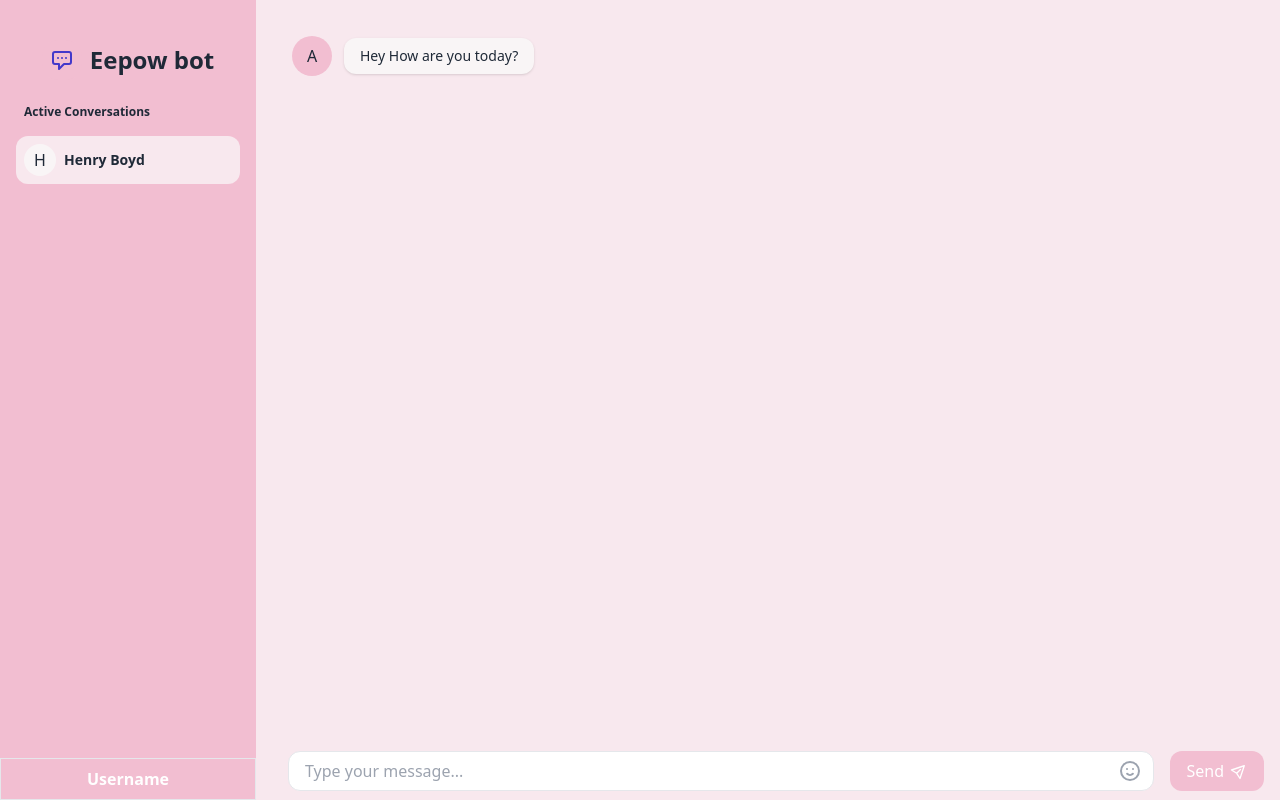
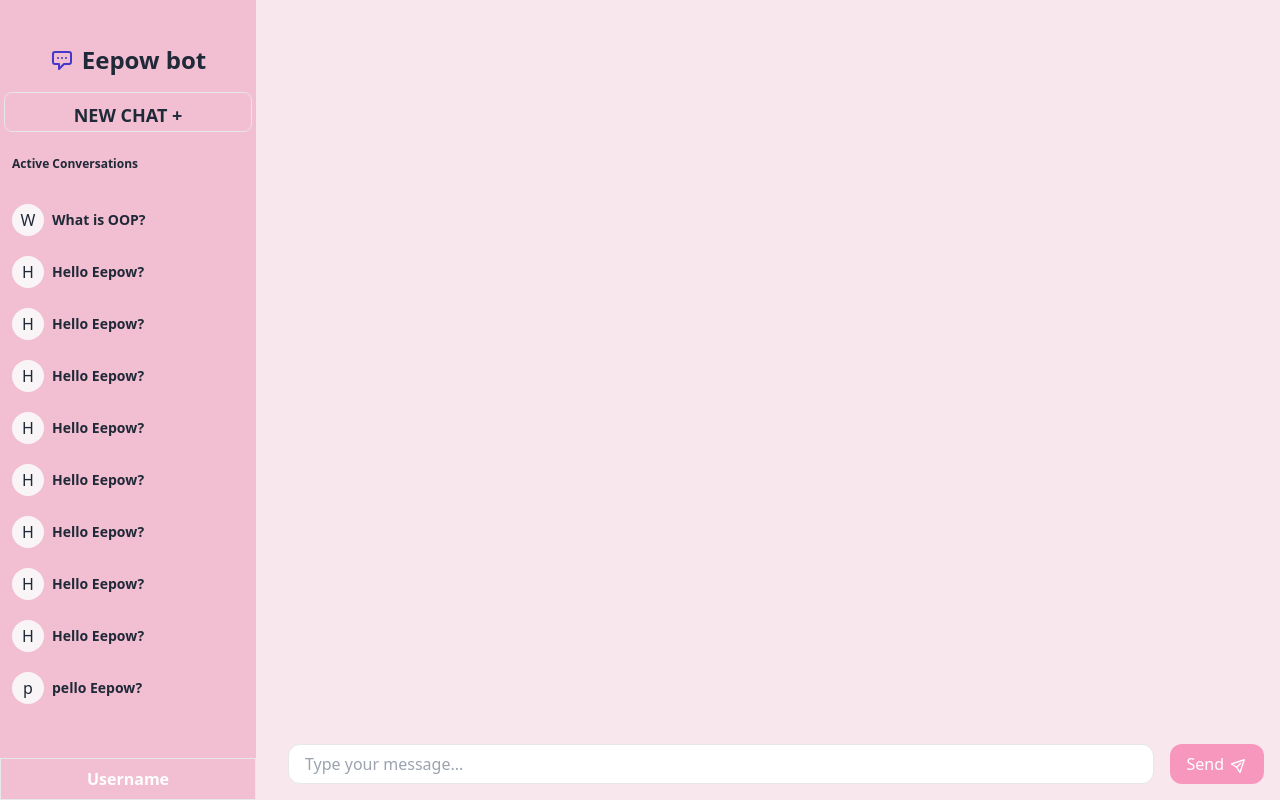
Before and after one commit to Chirox03/chat-bot-eepow, a React (Create React App) app in the folder front-end/: page /Chat in a window 1280 px wide. Built offline with nearby package versions, Linux system fonts and the light colour scheme.

Commit message:
add some button and modify the UI Q _ Q

```diff
--- a/front-end/src/components/ChatPage/ChatInput.js
+++ b/front-end/src/components/ChatPage/ChatInput.js
@@ -3,36 +3,21 @@ import React from "react";
 
 const ChatInput = () => {
   return (
-    <div className="ChatInput">
+    <div className="ChatInput pb-4">
       <div>
       </div>
       <div className="flex-grow ml-4">
         <div className="relative w-full">
           <input
             type="text"
-            className="flex w-full border rounded-xl focus:outline-none focus:border-indigo-300 pl-4 h-10"
+            className="flex w-full border rounded-xl focus:outline-none focus:border-darker focus:ring-dark pl-4 h-10"
             placeholder="Type your message..."
+            required
           />
-          <button className="absolute flex items-center justify-center h-full w-12 right-0 top-0 text-gray-400 hover:text-gray-600">
-            <svg
-              className="w-6 h-6"
-              fill="none"
-              stroke="currentColor"
-              viewBox="0 0 24 24"
-              xmlns="http://www.w3.org/2000/svg"
-            >
-              <path
-                strokeLinecap="round"
-                strokeLinejoin="round"
-                strokeWidth="2"
-                d="M14.828 14.828a4 4 0 01-5.656 0M9 10h.01M15 10h.01M21 12a9 9 0 11-18 0 9 9 0 0118 0z"
-              ></path>
-            </svg>
-          </button>
         </div>
       </div>
       <div className="ml-4">
-        <button className="flex items-center justify-center bg-dark hover:bg-dark rounded-xl text-white px-4 py-2 flex-shrink-0">
+        <button className="flex items-center justify-center bg-darker/70 hover:bg-darker/60 rounded-xl text-white px-4 py-2 flex-shrink-0">
           <span>Send</span>
           <span className="ml-2">
             <svg
--- a/front-end/src/components/ChatPage/ChatPage.js
+++ b/front-end/src/components/ChatPage/ChatPage.js
@@ -1,14 +1,143 @@
-import React from "react";
-import Conversation from "./Conversation";
+import React, { useState } from "react";
+import Conversation from "./Conversation/Conversation";
 import ChatInput from "./ChatInput";
 import Sidebar from "./SideBar/SideBar.js";
+
 const ChatPage = () => {
+  const [activeConversation, setActiveConversation] = useState(0);
+  const conversations = [
+    {
+      id: 0,
+      name: "What is OOP?",
+      data: [
+        { sender: "Eepow", messages: "Hello J" },
+        { sender: "Eepow", messages: "Hello J" },
+        { sender: "J", messages: "Hello Pikcachu" },
+        { sender: "Eepow", messages: "Hello J" },
+        { sender: "Eepow", messages: "Hello J" },
+        { sender: "J", messages: "Hello Pikcachu" },
+        { sender: "Eepow", messages: "Hello J" },
+        { sender: "Eepow", messages: "Hello J" },
+        { sender: "J", messages: "Hello Pikcachu" },
+      ],
+    },
+    {
+      id: 1,
+      name: "Hello Eepow?",
+      data: [
+        { sender: "Eepow", messages: "Hello J" },
+        { sender: "J", messages: "Hello Pikcachu" },
+        { sender: "Eepow", messages: "Hello J" },
+        { sender: "J", messages: "Hello Pikcachu" },
+
+      ],
+    },
+    {
+      id: 2,
+      name: "Hello Eepow?",
+      data: [
+        { sender: "Eepow", messages: "Hello J" },
+        { sender: "J", messages: "Hello Pikcachu" },
+        { sender: "Eepow", messages: "Hello J" },
+        { sender: "J", messages: "Hello Pikcachu" },
+
+      ],
+    },
+    {
+      id: 9,
+      name: "Hello Eepow?",
+      data: [
+        { sender: "Eepow", messages: "Hello J" },
+        { sender: "J", messages: "Hello Pikcachu" },
+        { sender: "Eepow", messages: "Hello J" },
+        { sender: "J", messages: "Hello Pikcachu" },
+
+      ],
+    },
+    {
+      id: 4,
+      name: "Hello Eepow?",
+      data: [
+        { sender: "Eepow", messages: "Hello J" },
+        { sender: "J", messages: "Hello Pikcachu" },
+        { sender: "Eepow", messages: "Hello J" },
+        { sender: "J", messages: "Hello Pikcachu" },
+
+      ]
+    },
+    {
+      id: 8,
+      name: "Hello Eepow?",
+      data: [
+        { sender: "Eepow", messages: "Hello J" },
+        { sender: "J", messages: "Hello Pikcachu" },
+        { sender: "Eepow", messages: "Hello J" },
+        { sender: "J", messages: "Hello Pikcachu" },
+
+      ]
+    },
+    {
+      id: 5,
+      name: "Hello Eepow?",
+      data: [
+        { sender: "Eepow", messages: "Hello J" },
+        { sender: "J", messages: "Hello Pikcachu" },
+        { sender: "Eepow", messages: "Hello J" },
+        { sender: "J", messages: "Hello Pikcachu" },
+
+      ]
+    },
+    {
+      id: 6,
+      name: "Hello Eepow?",
+      data: [
+        { sender: "Eepow", messages: "Hello J" },
+        { sender: "J", messages: "Hello Pikcachu" },
+        { sender: "Eepow", messages: "Hello J" },
+        { sender: "J", messages: "Hello Pikcachu" },
+
+      ]
+    },
+    {
+      id: 7,
+      name: "Hello Eepow?",
+      data: [
+        { sender: "Eepow", messages: "Hello J" },
+        { sender: "J", messages: "Hello Pikcachu" },
+        { sender: "Eepow", messages: "Hello J" },
+        { sender: "J", messages: "Hello Pikcachu" },
+
+      ]
+    },
+    {
+      id: 7,
+      name: "pello Eepow?",
+      data: [
+        { sender: "Eepow", messages: "Hello J" },
+        { sender: "J", messages: "Hello Pikcachu" },
+        { sender: "Eepow", messages: "Hello J" },
+        { sender: "J", messages: "Hello Pikcachu" },
+
+      ]
+    },
+  ];
+
+  const handleConversationClick = (conversationId) => {
+    const selectedConversation = conversations.find((conversation) => conversation.id === conversationId);
+    setActiveConversation(selectedConversation);
+    console.log("Conversation clicked: ", conversationId);
+  };
+
   return (
     <div className="ChatPage">
-        <Sidebar />
-      <div className="flex flex-col h-full w-full overflow-x-hidden">
-      <Conversation />
-      <ChatInput />
+      <Sidebar
+        conversations={conversations}
+        activeConversation={activeConversation}
+        onConversationClick={handleConversationClick}
+      />
+      <div className="flex flex-col w-full">
+        <Conversation activeConversation={activeConversation} />
+        <ChatInput />
       </div>
     </div>
   );
--- a/front-end/src/components/ChatPage/Conversation.js
+++ /dev/null
@@ -1,30 +0,0 @@
-// Conversation.js
-import React from "react";
-import '../../App.css';
-const Conversation = () => {
-  return (
-    <div className="Conversation">
-      <div className="flex flex-col h-full overflow-x-auto mb-4">
-        <div className="flex flex-col h-full">
-          <div className="grid grid-cols-12 gap-y-2">
-            {/* Conversation items */}
-            {/* Replace the placeholder content below with your conversation items */}
-            <div className="col-start-1 col-end-8 p-3 rounded-lg">
-              <div className="flex flex-row items-center">
-                <div className="flex items-center justify-center h-10 w-10 rounded-full bg-dark flex-shrink-0">
-                  A
-                </div>
-                <div className="relative ml-3 text-sm bg-beige py-2 px-4 shadow rounded-xl">
-                  <div>Hey How are you today?</div>
-                </div>
-              </div>
-            </div>
-            {/* Add more conversation items as needed */}
-          </div>
-        </div>
-      </div>
-    </div>
-  );
-};
-
-export default Conversation;
--- /dev/null
+++ b/front-end/src/components/ChatPage/Conversation/Conversation.js
@@ -0,0 +1,24 @@
+// Conversation.js
+import React from "react";
+import Message from "./Message";
+const Conversation = ({activeConversation}) => {
+  console.log("Conversation",activeConversation)
+  return (
+    <div className="Conversation">
+        <div className=" relative w-full p-5 m-0 overflow-scroll bg-light space-y-2">
+            {/* Conversation items */}
+            {/* Replace the placeholder content below with your conversation items */}
+            {activeConversation && activeConversation.data
+              ? activeConversation.data.map((item, index) => (
+                <div key={index} className="p-3 rounded-lg col-start-1 col-end-13">
+                    <Message message={item} />
+                  </div>
+                ))
+              : null}
+            {/* Add more conversation items as needed */}
+        </div>
+    </div>
+  );
+};
+
+export default Conversation;
--- /dev/null
+++ b/front-end/src/components/ChatPage/Conversation/Message.js
@@ -0,0 +1,21 @@
+import React from 'react'
+import classNames from 'classnames';
+function Message({message}) {
+
+  return (
+    <div
+    className={classNames(
+       message.sender === "Eepow" ? "justify-start" : "justify-end",
+         "flex flex-row items-center my-2")
+    }>
+        <div className="flex items-center justify-center h-10 w-10 rounded-full bg-dark flex-shrink-0">
+        {message.sender.charAt(0)}
+        </div>
+        <div className="relative ml-3 text-sm bg-beige py-2 px-4 shadow rounded-xl">
+        <div>{message.messages}</div>
+        </div>
+    </div>
+  )
+}
+
+export default Message
--- a/front-end/src/components/ChatPage/SideBar/SideBar.js
+++ b/front-end/src/components/ChatPage/SideBar/SideBar.js
@@ -1,15 +1,12 @@
 import React from "react";
 import Menu from "./Menu";
-
-const Sidebar = () => {
-  const handleLogout = () => {
-    // Perform logout functionality here
-  };
-
+import { Button } from "@material-tailwind/react";
+import { useState } from "react";
+const Sidebar = ({ conversations, activeConversation, onConversationClick }) => {
   return (
-    <div className="SideBar flex flex-col relative pt-6">
+    <div className="SideBar scrollbar-thin scrollbar-thumb-darker flex flex-col relative pt-6 md:w-64">
       <div className="flex flex-row items-center justify-center h-12 mar pt-6">
-        <div className="flex items-center justify-center rounded-2xl text-indigo-700 bg-dark h-10 w-10">
+        <div className="flex items-center justify-center rounded-2xl text-indigo-700 bg-dark h-10rem w-10rem">
           <svg
             className="w-6 h-6"
             fill="none"
@@ -27,22 +24,33 @@ const Sidebar = () => {
         </div>
         <div className="ml-2 font-bold text-2xl">Eepow bot</div>
       </div>
+      <div className="w-full mt-5">
+      <Button size='lg' variant="outlined" fullWidth className="text-lg text-center py-2 h-10">New Chat +</Button>
+      </div >
       {/* Active Conversations */}
-      <div className="flex flex-col flex-grow mt-8">
-        <div className="flex flex-row items-center justify-between text-xs">
+      <div className="flex flex-grow overflow-y-auto flex-col flex-grow mt-4 mb-2">
+        <div className="flex flex-row items-center justify-between text-xs m-2">
           <span className="font-bold">Active Conversations</span>
         </div>
-        <div className="flex flex-col space-y-1 mt-4 -mx-2 h-48 overflow-y-auto">
-          {/* Active conversation buttons */}
-          {/* Replace the placeholder content below with your active conversations */}
-          {/* Example button */}
-          <button className="flex flex-row items-center bg-light hover:bg-light/80 rounded-xl p-2">
-            <div className="flex items-center justify-center h-8 w-8 bg-beige rounded-full">H</div>
-            <div className="ml-2 text-sm font-semibold">Henry Boyd</div>
+        <div className="flex flex-col space-y-1 mt-4 ">
+        {conversations.map((conversation) => (
+          <button
+          onClick={() => onConversationClick(conversation.id)}
+          key={conversation.id}
+          className={
+            "flex flex-row items-center rounded-xl p-2 " +
+            (conversation.id === activeConversation.id ? "bg-light" : "bg-dark")
+          }
+          >
+            <div className="flex items-center justify-center h-8 w-8 bg-beige rounded-full">
+              {conversation.name?.charAt(0)}
+            </div>
+            <div className="ml-2 text-sm font-semibold">{conversation.name}</div>
           </button>
-          {/* Add more active conversation buttons as needed */}
+        ))}
         </div>
       </div>
+
       {/* Logout Button */}
 
       <div className="flex-grow absolute bottom-0 left-0 w-full">
--- a/front-end/src/index.css
+++ b/front-end/src/index.css
@@ -9,25 +9,64 @@ code {
 
 @layer components{
   .ChatPage {
-    @apply flex h-screen antialiased text-gray-800;
+    @apply flex h-screen antialiased text-gray-800 m-0;
   }
   .SideBar {
-    @apply flex flex-col py-8 pl-6 pr-6 w-64 bg-dark    flex-shrink-0;
+    @apply flex flex-col py-8 pl-1 pr-1 bg-dark flex-shrink-0;
   }
   .Conversation{
-    @apply flex flex-col flex-auto h-full p-6 bg-light;
+    @apply flex flex-col flex-auto h-full overflow-y-hidden bg-light;
   }
   .ChatInput{
-    @apply flex items-center h-16 w-full px-4 bg-light;
+    @apply flex items-center w-full px-4 bg-light;
   }
   .LoginForm{
     @apply min-h-screen flex flex-col items-center justify-center bg-medium;
   }
   .But{
-    @apply relative mt-6 border rounded-md py-2 text-sm text-beige bg-dark/80 hover:bg-dark;
+    @apply relative mt-6 border rounded-md py-2 text-sm text-white bg-dark hover:bg-dark;
   }
   .Input{
     @apply text-sm sm:text-base placeholder-gray-500 pl-10 pr-4 rounded-lg border border-gray-400 w-full py-2 focus:outline-none focus:border-blue-400;
   }
+  .Welcome h1{
+    overflow: hidden; /* Ensures the content is not revealed until the animation */
+    border-right: .15em solid orange; /* The typwriter cursor */
+    white-space: nowrap; /* Keeps the content on a single line */
+    margin: 0 auto; /* Gives that scrolling effect as the typing happens */
+    letter-spacing: .15em; /* Adjust as needed */
+    animation:
+      typing 3.5s steps(40, end),
+      blink-caret .75s step-end infinite;
+  }
+  @keyframes typing {
+    from { width: 0 }
+    to { width: 100% }
+  }
+  @keyframes blink-caret {
+    from, to { border-color: transparent }
+    50% { border-color: orange; }
+  }
+  /* CSS */
+::-webkit-scrollbar {
+  width: 0.5rem;
+}
+
+/* Track */
+::-webkit-scrollbar-track {
+  background: #F8E8EE;
+  border-radius: 12px;
+}
+
+/* Handle */
+::-webkit-scrollbar-thumb {
+  background: #F2BED1;
+  border-radius: 12px;
+}
+
+/* Handle on hover */
+::-webkit-scrollbar-thumb:hover {
+  background: #F2BED1;
+}
 
 }
```
Also changed, not shown: front-end/src/components/ChatPage/Dialog.js (added, +49 -0 lines).
